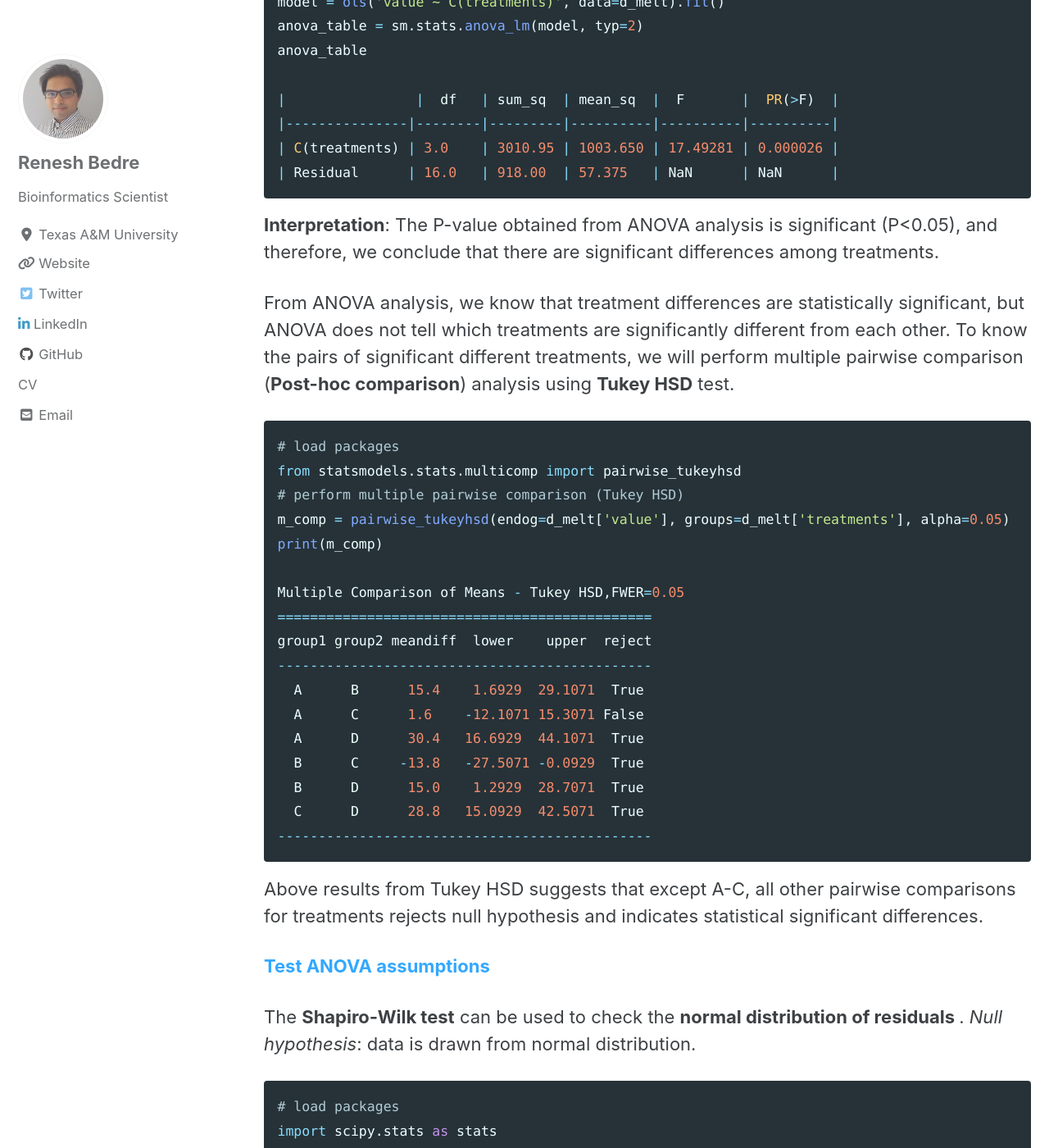
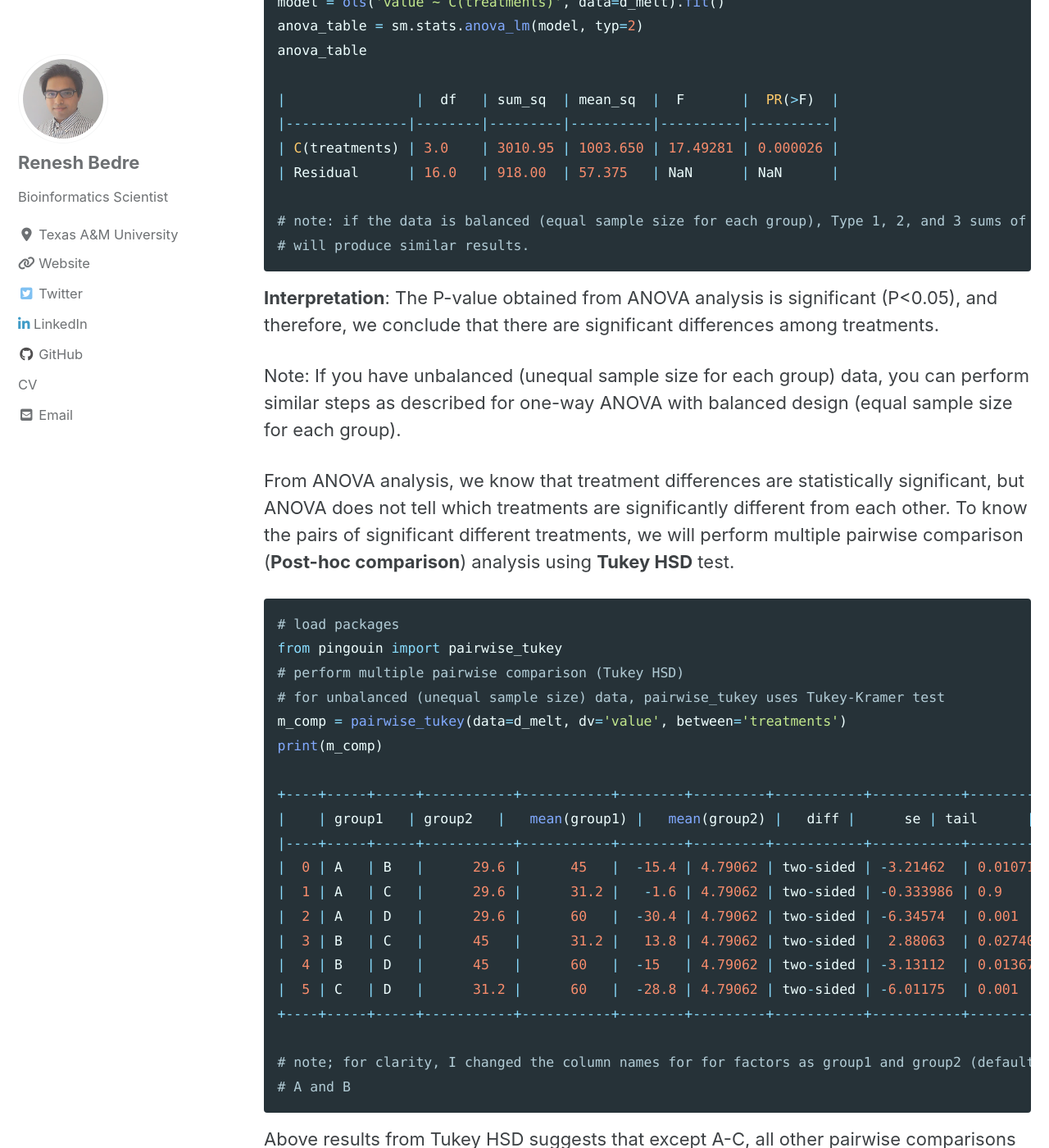
Before and after one commit to reneshbedre/reneshbedre.github.io, a Jekyll site: the page built from _posts/2018-10-22-anova.md, in a window 1280 px wide and 1400 px high, scrolled down 2931 px. Shown: the whole window at 82% size. Built offline with Jekyll 4.4.1, drawn with Linux system fonts in a browser that asks for light colours; cached includes are drawn as plain includes; nearby versions of some CDN libraries; a style sheet for code colours, icons or effects is not loaded; some of the changed text lies outside the part shown.

Commit message:
anova updated

````diff
--- a/_posts/2018-10-22-anova.md
+++ b/_posts/2018-10-22-anova.md
@@ -89,15 +89,46 @@ anova_table
 |---------------|--------|---------|----------|----------|----------|
 | C(treatments) | 3.0    | 3010.95 | 1003.650 | 17.49281 | 0.000026 |
 | Residual      | 16.0   | 918.00  | 57.375   | NaN      | NaN      |
+
+# note: if the data is balanced (equal sample size for each group), Type 1, 2, and 3 sums of squares (typ parameter)
+# will produce similar results.
 ```
 
 <b>Interpretation</b>: The P-value obtained from ANOVA analysis is significant (P<0.05), and therefore, we conclude
 that there are significant differences among treatments.
 
+Note: If you have unbalanced (unequal sample size for each group) data, you can perform similar steps as described
+for one-way ANOVA with balanced design (equal sample size for each group).
+
 From ANOVA analysis, we know that treatment differences are statistically significant, but ANOVA does not tell which
 treatments are significantly different from each other. To know the pairs of significant different treatments, we
 will perform multiple pairwise comparison (<b>Post-hoc comparison</b>) analysis using <b>Tukey HSD</b> test.
 
+```python
+# load packages
+from pingouin import pairwise_tukey
+# perform multiple pairwise comparison (Tukey HSD)
+# for unbalanced (unequal sample size) data, pairwise_tukey uses Tukey-Kramer test
+m_comp = pairwise_tukey(data=d_melt, dv='value', between='treatments')
+print(m_comp)
+
++----+-----+-----+-----------+-----------+--------+---------+-----------+-----------+-----------+----------+
+|    | group1   | group2   |   mean(group1) |   mean(group2) |   diff |      se | tail      |         T |   p-tukey |   hedges |
+|----+-----+-----+-----------+-----------+--------+---------+-----------+-----------+-----------+----------|
+|  0 | A   | B   |      29.6 |      45   |  -15.4 | 4.79062 | two-sided | -3.21462  | 0.010718  | -1.83635 |
+|  1 | A   | C   |      29.6 |      31.2 |   -1.6 | 4.79062 | two-sided | -0.333986 | 0.9       | -0.19079 |
+|  2 | A   | D   |      29.6 |      60   |  -30.4 | 4.79062 | two-sided | -6.34574  | 0.001     | -3.625   |
+|  3 | B   | C   |      45   |      31.2 |   13.8 | 4.79062 | two-sided |  2.88063  | 0.0274098 |  1.64556 |
+|  4 | B   | D   |      45   |      60   |  -15   | 4.79062 | two-sided | -3.13112  | 0.0136793 | -1.78865 |
+|  5 | C   | D   |      31.2 |      60   |  -28.8 | 4.79062 | two-sided | -6.01175  | 0.001     | -3.43421 |
++----+-----+-----+-----------+-----------+--------+---------+-----------+-----------+-----------+----------+
+
+# note; for clarity, I changed the column names for for factors as group1 and group2 (default it will print as
+# A and B
+```
+
+
+<!--
 ```python
 # load packages
 from statsmodels.stats.multicomp import pairwise_tukeyhsd
@@ -117,6 +148,7 @@ group1 group2 meandiff  lower    upper  reject
   C      D      28.8   15.0929  42.5071  True
 ----------------------------------------------
 ```
+-->
 
 Above results from Tukey HSD suggests that except A-C, all other pairwise comparisons for treatments rejects null
 hypothesis and indicates statistical significant differences.
@@ -234,6 +266,10 @@ significant (P<0.05). We conclude that type of genotype significantly affects th
 significantly affects the yield outcome, and interaction of both genotype and time (years) significantly affects the
 yield outcome.
 
+Note: If you have unbalanced (unequal sample size for each group) data, you can perform similar steps as described
+for two-way ANOVA with the balanced design but set `typ=3`. Type 3 sums of squares (SS) is recommended for an unbalanced
+design for multifactorial ANOVA.
+
 Now, we know that genotype and time (years) differences are statistically significant, but ANOVA does not tell which
 genotype and time (years) are significantly different from each other. To know the pairs of significant different
 genotype and time (years), perform multiple pairwise comparison (<b>Post-hoc comparison</b>) analysis using
@@ -245,6 +281,16 @@ homogeneity of variances and normal distribution of residuals.
 **<span style="color:#33a8ff">Additional Notes</span>**
 - three factor designs can be analyzed in a similar way to two-way ANOVA
 
+**<span style="color:#060606">References</span>**
+- Seabold, Skipper, and Josef Perktold. “statsmodels: Econometric and statistical modeling with python.”
+  Proceedings of the 9th Python in Science Conference. 2010.
+- Virtanen P, Gommers R, Oliphant TE, Haberland M, Reddy T, Cournapeau D, Burovski E, Peterson P, Weckesser W, Bright J,
+  van der Walt SJ. SciPy 1.0: fundamental algorithms for scientific computing in Python. Nature methods. 2020
+  Mar;17(3):261-72.
+- Mangiafico, S.S. 2015. An R Companion for the Handbook of Biological Statistics, version 1.3.2.
+- Vallat, R. (2018). Pingouin: statistics in Python. Journal of Open Source Software, 3(31), 1026,
+  https://doi.org/10.21105/joss.01026
+
 **<span style="color:#33a8ff">How to cite?</span>**
 
 Bedre, R. (2018, October 22). ANOVA using Python.
@@ -253,7 +299,7 @@ https://reneshbedre.github.io/blog/anova.html
 <span style="color:#9e9696">If you have any questions, comments or recommendations, please email me at
 <b>reneshbe@gmail.com</b></span>
 
-<span style="color:#9e9696"><i> Last updated: January 31, 2020</i> </span>
+<span style="color:#9e9696"><i> Last updated: July 07, 2020</i> </span>
 
 <p>
 {% include  subscribe.html %}
````
Also changed, not shown: _posts/2020-03-11-howtoinstall.md (+19 -5 lines).
